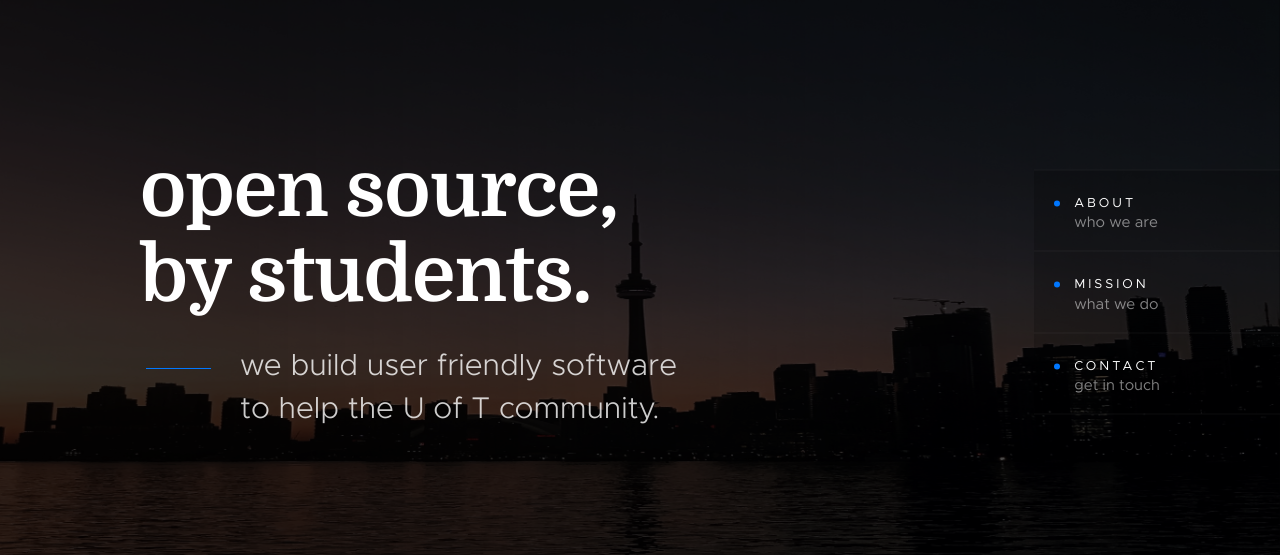
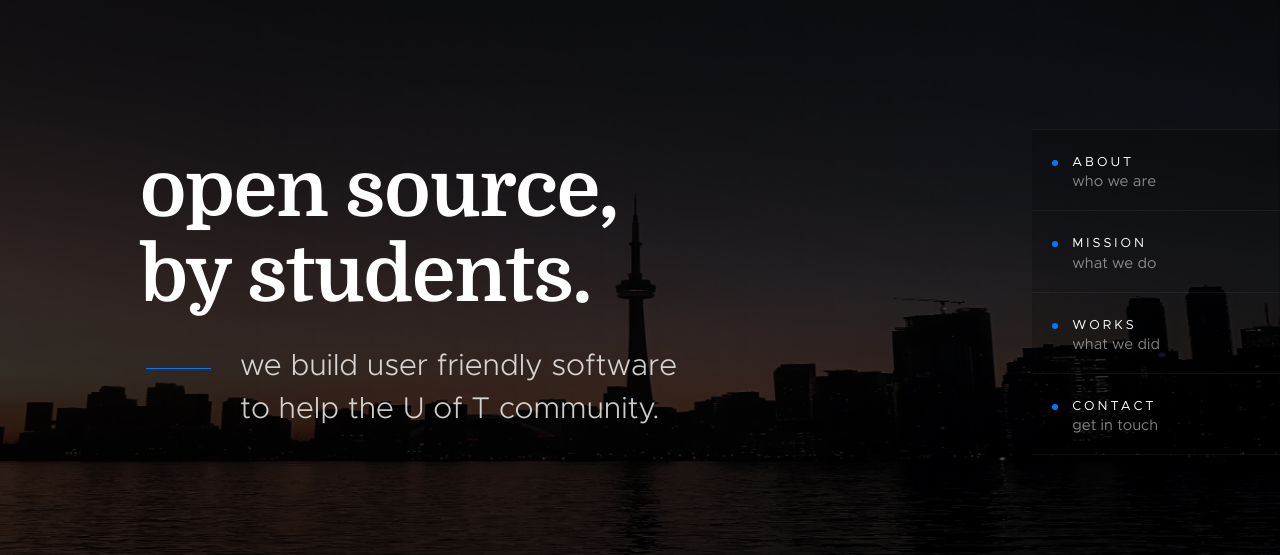
Before and after one commit to uoft-dev/uoft-dev.github.io, a plain HTML site: page index.html in a window 1280 px wide. Shown: the part 108-663 px from the top of the page. Drawn offline with Linux system fonts and the light colour scheme; files whose address does not match are found by name.

Commit message:
Added works side thing

```diff
--- a/index.html
+++ b/index.html
@@ -107,6 +107,7 @@
         <ul class="home-sidelinks">
             <li><a class="smoothscroll" href="#about">About<span>who we are</span></a></li>
             <li><a class="smoothscroll" href="#services">Mission<span>what we do</span></a></li>
+            <li><a class="smoothscroll" href="#works">Works<span>what we did</span></a></li>
             <li><a  class="smoothscroll" href="#contact">Contact<span>get in touch</span></a></li>
         </ul> <!-- end home-sidelinks -->
 
```
